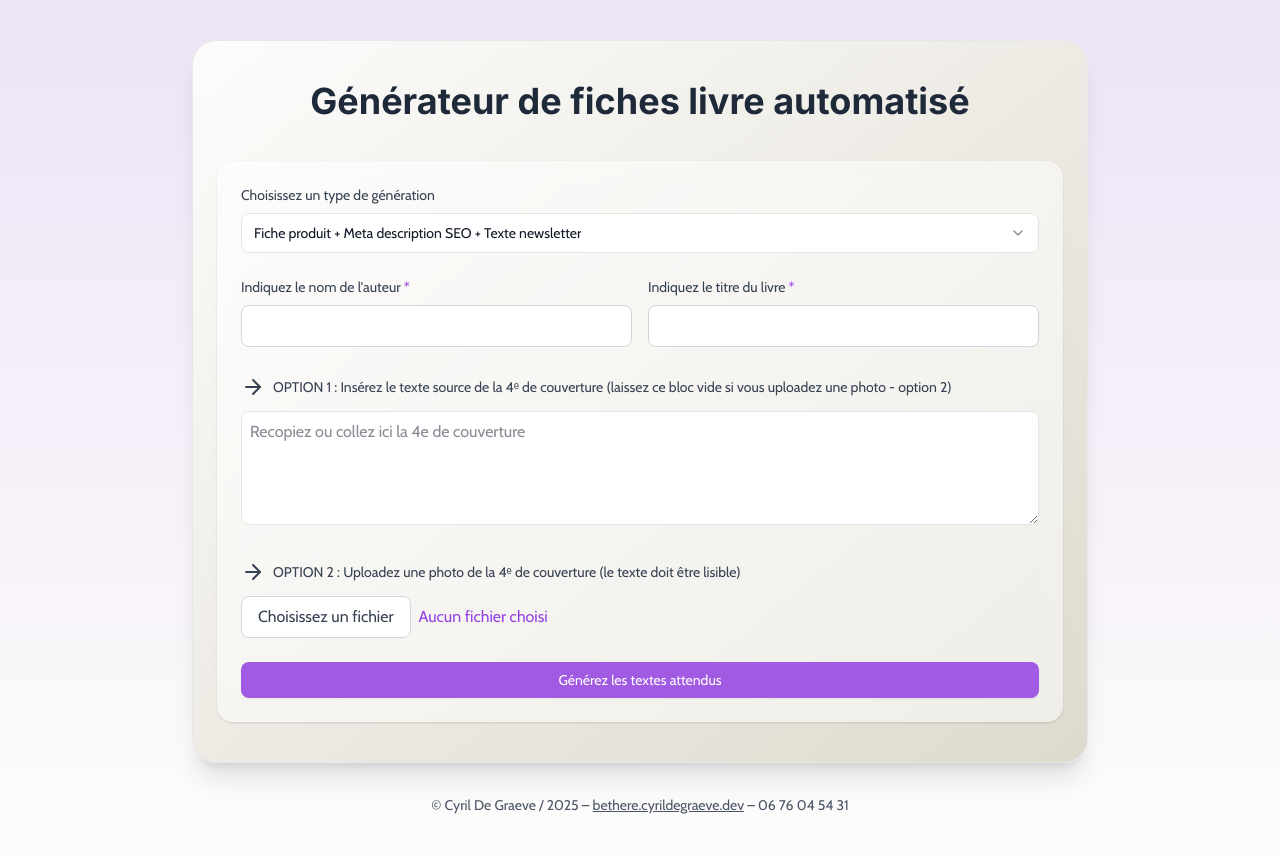
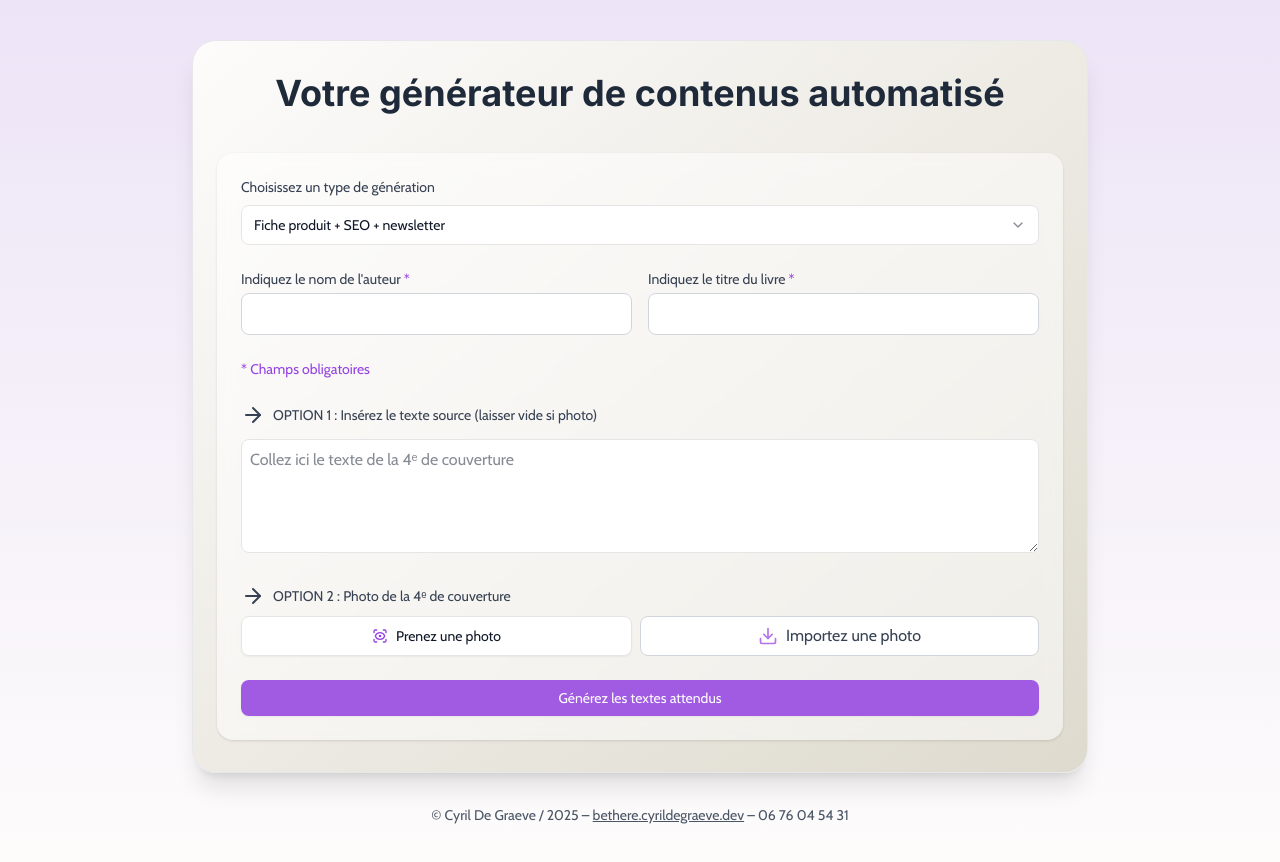
Before and after one commit to roissi/assistance_librairie-ai, a Next.js app: page / in a window 1280 px wide. Shown: the top 862 px of the page. Built offline with nearby package versions, Linux system fonts and the light colour scheme.

Commit message:
with app photo mobile

```diff
--- a/src/app/page.tsx
+++ b/src/app/page.tsx
@@ -1,23 +1,30 @@
 "use client";
 
-import { useState, useEffect, FormEvent } from "react";
+import { useState, useEffect, useRef, FormEvent, ChangeEvent } from "react";
 import Image from "next/image";
 import { Button } from "@/components/ui/button";
 import ResultCard from "@/components/ResultCard";
 import { inter } from "@/lib/fonts";
-import { ArrowRight, AlertCircle } from "lucide-react";
+import { compressImage } from "@/lib/image";
+import {
+  ArrowRight,
+  AlertCircle,
+  ScanEye,
+  Download,
+  X as CloseIcon,
+} from "lucide-react";
 import { CustomSelect } from "@/components/ui/CustomSelect";
 
 type GenerationMode = "fiche" | "critique";
 
 export default function HomePage() {
-  const [input, setInput] = useState<string>("");
-  const [title, setTitle] = useState<string>("");
-  const [author, setAuthor] = useState<string>("");
+  const [input, setInput] = useState("");
+  const [title, setTitle] = useState("");
+  const [author, setAuthor] = useState("");
   const [imageFile, setImageFile] = useState<File | null>(null);
-  const [imagePreview, setImagePreview] = useState<string>("");
+  const [imagePreview, setImagePreview] = useState("");
   const [mode, setMode] = useState<GenerationMode>("fiche");
-  const [loading, setLoading] = useState<boolean>(false);
+  const [loading, setLoading] = useState(false);
   const [copied, setCopied] = useState<Record<string, boolean>>({});
   const [result, setResult] = useState<null | {
     fiche: string;
@@ -26,7 +33,12 @@ export default function HomePage() {
   }>(null);
   const [error, setError] = useState<string | null>(null);
 
-  // Génération automatique de l'URL d'aperçu
+  // pour la capture webcam desktop
+  const [isCapturing, setIsCapturing] = useState(false);
+  const videoRef = useRef<HTMLVideoElement>(null);
+  const canvasRef = useRef<HTMLCanvasElement>(null);
+
+  // générer l’aperçu à chaque changement de fichier
   useEffect(() => {
     if (imageFile) {
       const url = URL.createObjectURL(imageFile);
@@ -36,6 +48,70 @@ export default function HomePage() {
     setImagePreview("");
   }, [imageFile]);
 
+  // démarrer/arrêter la webcam desktop
+  useEffect(() => {
+    if (isCapturing) {
+      navigator.mediaDevices
+        .getUserMedia({ video: true })
+        .then((stream) => {
+          if (videoRef.current) {
+            videoRef.current.srcObject = stream;
+            videoRef.current.play();
+          }
+        })
+        .catch(() =>
+          setError(
+            "Impossible d'accéder à la caméra, vérifiez vos permissions.",
+          ),
+        );
+    } else {
+      const stream = videoRef.current?.srcObject as MediaStream | null;
+      if (stream) {
+        stream.getTracks().forEach((t) => t.stop());
+        if (videoRef.current) videoRef.current.srcObject = null;
+      }
+    }
+  }, [isCapturing]);
+
+  // helper de compression + setImageFile
+  async function compressAndSet(file: File) {
+    setLoading(true);
+    try {
+      // on passe uniquement la dimension max, plus de quality pour le PNG
+      const compressed = await compressImage(file, 1500);
+      setImageFile(compressed);
+    } catch {
+      // en cas d'échec, on conserve l'original
+      setImageFile(file);
+    } finally {
+      setLoading(false);
+      setIsCapturing(false);
+    }
+  }
+
+  // capture de la photo (desktop)
+  const handleCapture = async () => {
+    if (!videoRef.current || !canvasRef.current) return;
+    const video = videoRef.current;
+    const canvas = canvasRef.current;
+    canvas.width = video.videoWidth;
+    canvas.height = video.videoHeight;
+    const ctx = canvas.getContext("2d");
+    if (!ctx) return;
+    ctx.drawImage(video, 0, 0);
+
+    const blob = await new Promise<Blob | null>((resolve) =>
+      canvas.toBlob(resolve, "image/jpeg"),
+    );
+    if (!blob) return;
+
+    const rawFile = new File([blob], `capture-${Date.now()}.jpg`, {
+      type: "image/jpeg",
+    });
+    await compressAndSet(rawFile);
+  };
+
+  // soumission du formulaire
   const handleSubmit = async (e: FormEvent) => {
     e.preventDefault();
     setError(null);
@@ -58,14 +134,14 @@ export default function HomePage() {
         newsletter: data.newsletter,
       });
     } catch (err) {
-      const message = err instanceof Error ? err.message : String(err);
-      setError(message);
+      setError(err instanceof Error ? err.message : String(err));
     } finally {
       setLoading(false);
       setCopied({});
     }
   };
 
+  // copier dans le presse-papiers
   const copyToClipboard = (key: string, text: string) => {
     navigator.clipboard.writeText(text);
     setCopied((prev) => ({ ...prev, [key]: true }));
@@ -73,41 +149,36 @@ export default function HomePage() {
   };
 
   return (
-    <main className="max-w-4xl w-full bg-gradient-to-br from-[#fdfcfb] to-[#dedace] px-6 bg-white/80 rounded-3xl shadow-xl border border-gray-200 backdrop-blur-lg">
+    <main className="max-w-4xl w-full bg-gradient-to-br from-[#fdfcfb] to-[#dedace] px-6 py-8 bg-white/80 rounded-3xl shadow-xl border border-gray-200 backdrop-blur-lg">
       <h1
-        className={`${inter.className} text-4xl font-bold text-center my-10 text-gray-800`}
+        className={`${inter.className} text-4xl font-bold text-center mb-10 text-gray-800`}
       >
-        Générateur de fiches livre automatisé
+        Votre générateur de contenus automatisé
       </h1>
 
       <form
         onSubmit={handleSubmit}
-        className="space-y-6 mb-10 bg-white/50 p-6 rounded-2xl shadow-sm backdrop-blur-sm"
+        className="space-y-6 bg-white/50 p-6 rounded-2xl shadow-sm backdrop-blur-sm"
       >
-        {/* Mode */}
+        {/* Mode de génération */}
         <div className="space-y-2">
           <label className="block text-sm font-medium text-gray-700">
             Choisissez un type de génération
           </label>
-
           <CustomSelect
             value={mode}
-            onChange={(value) => setMode(value as GenerationMode)}
+            onChange={(v) => setMode(v as GenerationMode)}
             options={[
-              {
-                value: "fiche",
-                label:
-                  "Fiche produit + Meta description SEO + Texte newsletter",
-              },
+              { value: "fiche", label: "Fiche produit + SEO + newsletter" },
               { value: "critique", label: "Texte critique littéraire" },
             ]}
             placeholder="Choisissez un mode"
           />
         </div>
 
-        {/* Auteur / Titre */}
+        {/* Auteur & Titre */}
         <div className="grid gap-4 md:grid-cols-2">
-          <div className="space-y-2">
+          <div>
             <label className="block text-sm font-medium text-gray-700">
               Indiquez le nom de l&apos;auteur{" "}
               <span className="text-[#9542e3]">*</span>
@@ -116,10 +187,10 @@ export default function HomePage() {
               type="text"
               value={author}
               onChange={(e) => setAuthor(e.target.value)}
-              className="w-full p-2 rounded-md border border-gray-300 bg-white focus:ring focus:ring-pink-200"
+              className="w-full p-2 mt-1 rounded-md border border-gray-300 bg-white focus:ring focus:ring-pink-200"
             />
           </div>
-          <div className="space-y-2">
+          <div>
             <label className="block text-sm font-medium text-gray-700">
               Indiquez le titre du livre{" "}
               <span className="text-[#9542e3]">*</span>
@@ -128,67 +199,127 @@ export default function HomePage() {
               type="text"
               value={title}
               onChange={(e) => setTitle(e.target.value)}
-              className="w-full p-2 rounded-md border border-gray-300 bg-white focus:ring focus:ring-pink-200"
+              className="w-full p-2 mt-1 rounded-md border border-gray-300 bg-white focus:ring focus:ring-pink-200"
             />
           </div>
         </div>
 
-        {/* Texte source */}
+        {/* Légende champs obligatoires */}
+        <p className="text-sm text-[#9542e3]">* Champs obligatoires</p>
+
+        {/* Option 1 : Texte */}
         <div className="space-y-2">
           <label className="flex items-center gap-2 text-sm font-medium text-gray-700">
-            <ArrowRight className="w-8 h-8 sm:w-6 h-6 text-gray-700" />
-            OPTION 1 : Insérez le texte source de la 4ᵉ de couverture (laissez
-            ce bloc vide si vous uploadez une photo - option 2)
+            <ArrowRight className="w-6 h-6 text-gray-700" />
+            OPTION 1 : Insérez le texte source (laisser vide si photo)
           </label>
           <textarea
             rows={4}
             value={input}
             onChange={(e) => setInput(e.target.value)}
-            className="w-full p-2 rounded-md border bg-white disabled:bg-white"
-            placeholder="Recopiez ou collez ici la 4e de couverture"
+            className="w-full p-2 mt-1 rounded-md border bg-white disabled:bg-gray-100"
+            placeholder="Collez ici le texte de la 4ᵉ de couverture"
             disabled={!!imageFile}
           />
         </div>
 
-        {/* Upload image */}
+        {/* Option 2 : Photo */}
         <div className="space-y-2">
           <label className="flex items-center gap-2 text-sm font-medium text-gray-700">
-            <ArrowRight className="w-8 h-8 sm:w-6 h-6 text-gray-700" />
-            OPTION 2 : Uploadez une photo de la 4ᵉ de couverture (le texte doit
-            être lisible)
+            <ArrowRight className="w-6 h-6 text-gray-700" />
+            OPTION 2 : Photo de la 4ᵉ de couverture
           </label>
 
-          <div className="flex items-center gap-2">
-            {/* 1. input caché */}
+          <div className="flex flex-col md:flex-row gap-2">
+            {/* Mobile: input natif */}
+            <label
+              htmlFor="camera-input"
+              className="block md:hidden w-full h-10 flex items-center justify-center gap-1 px-4 bg-white border border-gray-300 rounded-md cursor-pointer hover:bg-gray-50 text-gray-700"
+            >
+              <ScanEye className="mr-1 h-5 w-5 text-[#9542e3] animate-pulse" />
+              Prenez une photo
+            </label>
+            <input
+              id="camera-input"
+              type="file"
+              accept="image/*"
+              capture="environment"
+              className="hidden"
+              onChange={async (e: ChangeEvent<HTMLInputElement>) => {
+                const f = e.target.files?.[0] ?? null;
+                if (f) await compressAndSet(f);
+                setInput("");
+                setIsCapturing(false);
+              }}
+            />
+
+            {/* Desktop: UI webcam */}
+            {!isCapturing && (
+              <Button
+                type="button"
+                variant="outline"
+                className="hidden md:flex md:flex-1 h-10 items-center justify-center gap-1 text-sm"
+                onClick={() => {
+                  setError(null);
+                  setIsCapturing(true);
+                }}
+              >
+                <ScanEye className="mr-1 h-5 w-5 text-[#9542e3] animate-pulse" />
+                Prenez une photo
+              </Button>
+            )}
+            {isCapturing && (
+              <div className="hidden md:flex flex-col items-center gap-2">
+                <video ref={videoRef} className="w-48 h-64 bg-black rounded" />
+                <div className="flex gap-2">
+                  <Button
+                    type="button"
+                    className="h-10"
+                    onClick={handleCapture}
+                  >
+                    Capturer
+                  </Button>
+                  <Button
+                    type="button"
+                    variant="ghost"
+                    className="h-10"
+                    onClick={() => setIsCapturing(false)}
+                  >
+                    Annuler
+                  </Button>
+                </div>
+              </div>
+            )}
+
+            {/* Import classique */}
+            <label
+              htmlFor="cover-input"
+              className="w-full md:flex-1 h-10 flex items-center justify-center gap-1 px-4 bg-white border border-gray-300 rounded-md cursor-pointer hover:bg-gray-50 text-gray-700"
+            >
+              <Download className="mr-1 h-5 w-5 text-[#9542e3] animate-pulse" />
+              Importez une photo
+            </label>
             <input
               id="cover-input"
               type="file"
               accept="image/*"
-              onChange={(e) => {
-                setImageFile(e.target.files?.[0] ?? null);
-                if (e.target.files?.[0]) setInput("");
+              className="hidden"
+              onChange={async (e: ChangeEvent<HTMLInputElement>) => {
+                const f = e.target.files?.[0] ?? null;
+                if (f) await compressAndSet(f);
+                setInput("");
+                setIsCapturing(false);
               }}
-              className="hidden"
             />
 
-            {/* 2. label personnalisé */}
-            <label
-              htmlFor="cover-input"
-              className="inline-flex items-center gap-1 px-4 py-2 bg-white border border-gray-300 rounded-md cursor-pointer hover:bg-gray-50 text-gray-700"
-            >
-              Choisissez un fichier
-            </label>
-
-            {/* 3. nom du fichier / placeholder */}
-            <span className="text-[#9542e3]">
-              {imageFile?.name || "Aucun fichier choisi"}
-            </span>
+            <canvas ref={canvasRef} className="hidden" />
           </div>
         </div>
 
-        {/* Aperçu optimisé */}
+        {/* Aperçu + bouton supprimer */}
         {imagePreview && (
-          <div className="relative w-48 h-64 mt-4">
+          <div className="mt-4 text-center">
+            <div className="relative w-64 h-64 mx-auto">
               <Image
                 src={imagePreview}
                 alt="Aperçu de la 4e de couverture"
@@ -196,26 +327,39 @@ export default function HomePage() {
                 style={{ objectFit: "contain" }}
                 unoptimized
               />
+              <button
+                type="button"
+                className="absolute top-1 right-1 bg-[#a15be3] p-1 rounded-full shadow hover:bg-[#9542e3]"
+                onClick={() => setImageFile(null)}
+              >
+                <CloseIcon className="h-4 w-4 text-white" />
+              </button>
+            </div>
+            {imageFile && (
+              <p className="mt-2 text-xs text-gray-600">({imageFile.name})</p>
+            )}
           </div>
         )}
 
+        {/* Message d’erreur API */}
         {error && (
           <div className="flex items-start gap-2 rounded-md border border-red-300 bg-red-50 p-4">
-            <AlertCircle className="mt-0.5 h-5 w-5 flex-shrink-0 text-red-600" />
+            <AlertCircle className="mt-0.5 h-5 w-5 text-red-600" />
             <div className="flex-1 text-sm text-red-800">{error}</div>
           </div>
         )}
 
+        {/* Bouton Générer */}
         <Button
           type="submit"
-          className="w-full bg-[#a15be3] hover:bg-[#9542e3] text-white transition-colors duration-200"
+          className="w-full bg-[#a15be3] hover:bg-[#9542e3] text-white text-sm transition-colors duration-200"
           disabled={loading}
         >
-          {loading ? "Génération en cours..." : "Générez les textes attendus"}
+          {loading ? "Génération en cours…" : "Générez les textes attendus"}
         </Button>
       </form>
 
-      {/* Résultats */}
+      {/* Résultats GPT */}
       {result && (
         <section className="space-y-6 mb-10">
           {mode === "fiche" ? (
--- a/src/components/ui/CustomSelect.tsx
+++ b/src/components/ui/CustomSelect.tsx
@@ -1,7 +1,7 @@
 "use client";
 
 import { useState, useRef, useEffect, KeyboardEvent } from "react";
-import { ChevronDown } from "lucide-react";
+import { Check, ChevronDown } from "lucide-react";
 import { cn } from "@/lib/utils";
 
 interface SelectProps {
@@ -16,49 +16,45 @@ export const CustomSelect = ({
   value,
   onChange,
   options,
-  placeholder = "Select...",
+  placeholder = "Select…",
   className,
 }: SelectProps) => {
   const [isOpen, setIsOpen] = useState(false);
-  const [focusedIndex, setFocusedIndex] = useState<number>(-1);
+  const [focusedIndex, setFocusedIndex] = useState(-1);
   const selectRef = useRef<HTMLDivElement>(null);
 
-  // Ferme quand on clique en dehors
+  // Ferme le menu au clic hors composant
   useEffect(() => {
-    const handleClickOutside = (event: MouseEvent) => {
-      if (
-        selectRef.current &&
-        !selectRef.current.contains(event.target as Node)
-      ) {
+    const onClickOutside = (e: MouseEvent) => {
+      if (selectRef.current && !selectRef.current.contains(e.target as Node)) {
         setIsOpen(false);
         setFocusedIndex(-1);
       }
     };
-    document.addEventListener("mousedown", handleClickOutside);
-    return () => document.removeEventListener("mousedown", handleClickOutside);
+    document.addEventListener("mousedown", onClickOutside);
+    return () => document.removeEventListener("mousedown", onClickOutside);
   }, []);
 
-  const selectedOption = options.find((opt) => opt.value === value);
+  const selectedOption = options.find((o) => o.value === value);
 
-  // Gestion clavier
-  const onKeyDown = (e: KeyboardEvent) => {
+  // Gestion du clavier
+  const onKeyDown = (e: KeyboardEvent<HTMLDivElement>) => {
     if (!isOpen) {
-      if (e.key === "ArrowDown" || e.key === "Enter" || e.key === " ") {
+      if (["Enter", " ", "ArrowDown"].includes(e.key)) {
         e.preventDefault();
         setIsOpen(true);
-        setFocusedIndex(0);
+        setFocusedIndex(options.findIndex((o) => o.value === value) || 0);
       }
       return;
     }
-
     switch (e.key) {
       case "ArrowDown":
         e.preventDefault();
-        setFocusedIndex((idx) => (idx < options.length - 1 ? idx + 1 : 0));
+        setFocusedIndex((i) => (i < options.length - 1 ? i + 1 : 0));
         break;
       case "ArrowUp":
         e.preventDefault();
-        setFocusedIndex((idx) => (idx > 0 ? idx - 1 : options.length - 1));
+        setFocusedIndex((i) => (i > 0 ? i - 1 : options.length - 1));
         break;
       case "Enter":
       case " ":
@@ -77,7 +73,7 @@ export const CustomSelect = ({
     }
   };
 
-  // Scroll vers l’item focus si besoin
+  // Scroll l’élément focus si besoin
   useEffect(() => {
     if (isOpen && focusedIndex >= 0) {
       const container = selectRef.current?.querySelector(
@@ -86,7 +82,7 @@ export const CustomSelect = ({
       const item = container?.children[focusedIndex] as HTMLDivElement;
       item?.scrollIntoView({ block: "nearest" });
     }
-  }, [focusedIndex, isOpen]);
+  }, [isOpen, focusedIndex]);
 
   return (
     <div
@@ -99,7 +95,7 @@ export const CustomSelect = ({
         aria-haspopup="listbox"
         aria-expanded={isOpen}
         className={cn(
-          "flex h-10 w-full items-center justify-between rounded-md border border-input bg-background px-3 py-2 text-sm",
+          "flex h-10 w-full items-center justify-between rounded-md border border-input bg-white px-3 text-sm",
           "focus:outline-none focus:ring-2 focus:ring-ring focus:ring-offset-2",
           isOpen && "ring-2 ring-offset-1 ring-primary",
         )}
@@ -108,8 +104,15 @@ export const CustomSelect = ({
           setFocusedIndex(options.findIndex((o) => o.value === value));
         }}
       >
-        <span className="truncate">
+        <span className="flex items-center gap-2 truncate">
+          <span
+            className={cn(
+              selectedOption ? "text-gray-900" : "text-gray-500",
+              "truncate",
+            )}
+          >
             {selectedOption ? selectedOption.label : placeholder}
+          </span>
         </span>
         <ChevronDown
           className={cn(
@@ -126,31 +129,39 @@ export const CustomSelect = ({
             focusedIndex >= 0 ? `option-${focusedIndex}` : undefined
           }
           tabIndex={-1}
-          className="custom-select-options absolute z-50 mt-1 w-full overflow-hidden rounded-md border border-input bg-popover shadow-lg transition ease-out duration-100"
+          className="custom-select-options absolute z-50 mt-1 w-full overflow-hidden rounded-md border border-input bg-popover shadow-lg"
         >
           <div className="max-h-60 overflow-y-auto p-1">
-            {options.map((option, idx) => (
+            {options.map((opt, idx) => {
+              const isSelected = opt.value === value;
+              const isFocused = idx === focusedIndex;
+              return (
                 <div
                   id={`option-${idx}`}
-                key={option.value}
+                  key={opt.value}
                   role="option"
-                aria-selected={value === option.value}
+                  aria-selected={isSelected}
                   className={cn(
-                  "relative flex w-full cursor-pointer select-none items-center rounded-sm py-1.5 pl-8 pr-2 text-sm outline-none",
+                    "relative flex w-full cursor-pointer select-none items-center rounded-sm py-1.5 pl-8 pr-2 text-sm",
                     "hover:bg-accent hover:text-accent-foreground focus:bg-accent focus:text-accent-foreground",
-                  value === option.value && "bg-accent text-accent-foreground",
-                  idx === focusedIndex && "bg-primary/10",
+                    isFocused && "bg-white",
                   )}
                   onClick={() => {
-                  onChange(option.value);
+                    onChange(opt.value);
                     setIsOpen(false);
                     setFocusedIndex(-1);
                   }}
                   onMouseEnter={() => setFocusedIndex(idx)}
                 >
-                {option.label}
+                  {isSelected && (
+                    <span className="absolute left-2 flex h-3.5 w-3.5 items-center justify-center">
+                      <Check className="h-4 w-4 text-[#9542e3]" />
+                    </span>
+                  )}
+                  <span>{opt.label}</span>
                 </div>
-            ))}
+              );
+            })}
           </div>
         </div>
       )}
--- /dev/null
+++ b/src/lib/image.ts
@@ -0,0 +1,44 @@
+export async function compressImage(file: File, maxDim = 1500): Promise<File> {
+  return new Promise((resolve, reject) => {
+    const img = new Image();
+    img.onload = () => {
+      let { width, height } = img;
+      // Redimensionnement
+      if (width > height) {
+        if (width > maxDim) {
+          height = (height * maxDim) / width;
+          width = maxDim;
+        }
+      } else {
+        if (height > maxDim) {
+          width = (width * maxDim) / height;
+          height = maxDim;
+        }
+      }
+      // Canvas pour le redraw
+      const canvas = document.createElement("canvas");
+      canvas.width = width;
+      canvas.height = height;
+      const ctx = canvas.getContext("2d");
+      if (!ctx) return reject("Impossible d'obtenir le context 2D");
+      ctx.drawImage(img, 0, 0, width, height);
+
+      // Export en PNG (lossless)
+      canvas.toBlob(
+        (blob) => {
+          if (!blob) return reject("Échec de la génération du blob");
+          // On renomme l'extension en .png et on spécifie le bon MIME
+          const outFile = new File(
+            [blob],
+            file.name.replace(/\.\w+$/, ".png"),
+            { type: "image/png" },
+          );
+          resolve(outFile);
+        },
+        "image/png", // format PNG
+      );
+    };
+    img.onerror = (e) => reject(e);
+    img.src = URL.createObjectURL(file);
+  });
+}
--- a/src/lib/prompts.ts
+++ b/src/lib/prompts.ts
@@ -14,7 +14,7 @@ Tu es un assistant spécialisé en librairie indépendante.
 À partir du texte fourni ci-dessous, génère trois contenus distincts, chacun avec un ton adapté au canal concerné :
 
 1. Fiche produit pour un site de librairie :
-- Longueur : 5 à 7 lignes.
+- Longueur : 7 à 10 lignes.
 - Objectif : donner envie sans survendre.
 - Style : sobre, structuré, informatif. Pas de formules publicitaires. Pas d’injonctions. Pas de “Découvrez” ou “Plongez dans” en début de texte.
 - Contenu : présenter le cœur du livre (sujet, style, époque, ambiance, genre…).
```
Also changed, not shown: src/app/api/generate/route.ts (+6 -1 lines). Lines whose indentation alone changed are shown as unchanged.
